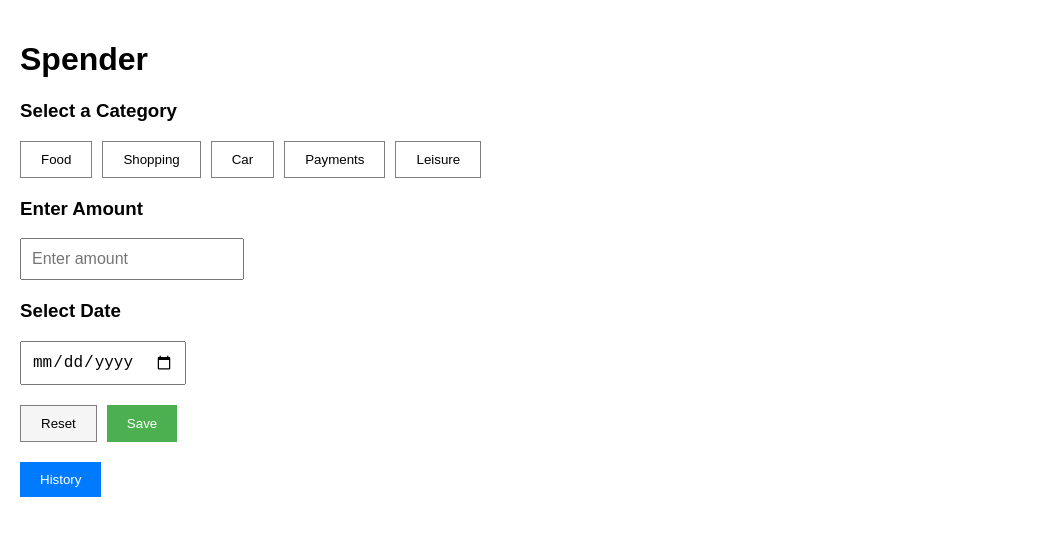
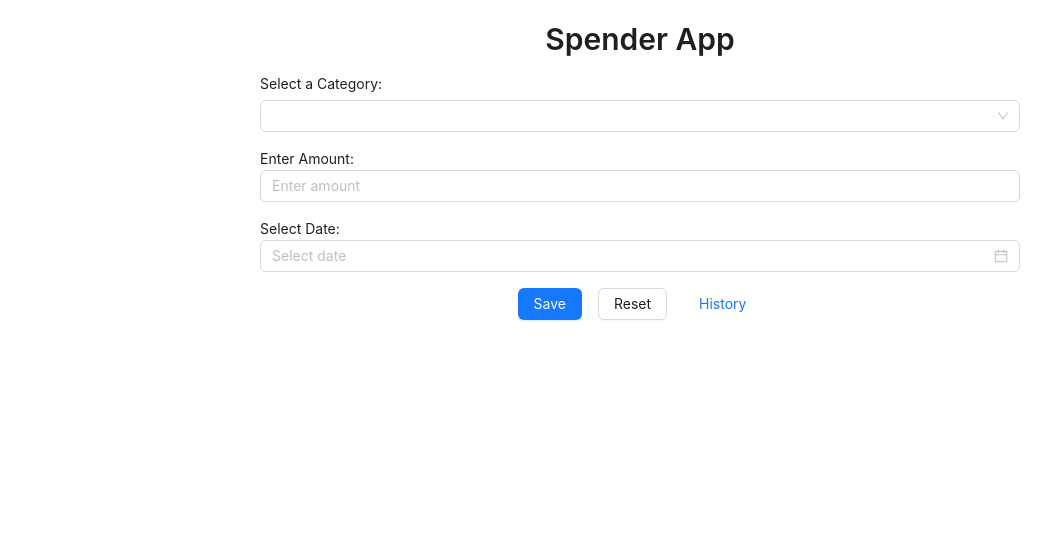
Before and after one commit to GoharSargsyan32/DailySpender, a React (Create React App) app: page / in a window 1280 px wide. Shown: the top 536 px of the page, without its empty margins (0-1063 px from the left). Built offline with nearby package versions, Linux system fonts and the light colour scheme.

Commit message:
Create app design using Ant Design

```diff
--- a/src/App.js
+++ b/src/App.js
@@ -1,44 +1,51 @@
 import React, { useState } from "react";
+import {
+  Button,
+  Select,
+  Input,
+  DatePicker,
+  List,
+  Typography,
+  message,
+  Row,
+  Col,
+} from "antd";
 import { ref, push, get } from "firebase/database";
 import database from "./firebaseConfig";
-import CategorySelector from "./components/CategorySelector";
-import InputField from "./components/InputField";
-import DatePicker from "./components/DatePicker";
-import ActionButtons from "./components/ActionButtons";
-import RecordList from "./components/RecordList";
+import "antd/dist/reset.css";
+
+const { Option } = Select;
 
 function App() {
   const [selectedCategory, setSelectedCategory] = useState("");
   const [amount, setAmount] = useState("");
-  const [date, setDate] = useState("");
+  const [date, setDate] = useState(null);
   const [records, setRecords] = useState([]);
   const [showHistory, setShowHistory] = useState(false);
 
-  // Сохранение данных в Firebase
   const handleSave = async () => {
     if (selectedCategory && amount && date) {
       const newRecord = {
         category: selectedCategory,
         amount: parseFloat(amount),
-        date,
+        date: date.format("YYYY-MM-DD"),
       };
 
       try {
         await push(ref(database, "records"), newRecord);
-        alert("Record saved successfully!");
+        message.success("Record saved successfully!");
         setSelectedCategory("");
         setAmount("");
-        setDate("");
+        setDate(null);
       } catch (error) {
-        console.error("Error saving record:", error);
-        alert("Failed to save record.");
+        console.error("Error saving record:", error.message);
+        message.error(`Failed to save record: ${error.message}`);
       }
     } else {
-      alert("Please fill in all fields!");
+      message.warning("Please fill in all fields!");
     }
   };
 
-  // Загрузка данных из Firebase
   const fetchRecords = async () => {
     try {
       const snapshot = await get(ref(database, "records"));
@@ -49,61 +56,104 @@ function App() {
         setShowHistory(true);
       } else {
         setRecords([]);
-        alert("No records found.");
+        message.info("No records found.");
       }
     } catch (error) {
-      console.error("Error fetching records:", error);
-      alert("Failed to load records.");
+      console.error("Error fetching records:", error.message);
+      message.error(`Failed to fetch records: ${error.message}`);
     }
   };
 
   const handleReset = () => {
     setSelectedCategory("");
     setAmount("");
-    setDate("");
+    setDate(null);
   };
 
   return (
-    <div style={{ fontFamily: "Arial, sans-serif", padding: "20px" }}>
-      <h1>Spender</h1>
+    <div style={{ maxWidth: "800px", margin: "0 auto", padding: "20px" }}>
+      <Typography.Title level={2} style={{ textAlign: "center" }}>
+        Spender App
+      </Typography.Title>
+
       {!showHistory ? (
         <>
-          <CategorySelector
-            selectedCategory={selectedCategory}
-            setSelectedCategory={setSelectedCategory}
-          />
-          <InputField amount={amount} setAmount={setAmount} />
-          <DatePicker date={date} setDate={setDate} />
-          <ActionButtons handleSave={handleSave} handleReset={handleReset} />
-          <button
-            onClick={fetchRecords}
-            style={{
-              padding: "10px 20px",
-              background: "#007BFF",
-              color: "white",
-              border: "none",
-              cursor: "pointer",
-            }}
-          >
-            History
-          </button>
+          <Row gutter={[16, 16]}>
+            <Col span={24}>
+              <Typography.Text>Select a Category:</Typography.Text>
+              <Select
+                value={selectedCategory}
+                onChange={setSelectedCategory}
+                style={{ width: "100%", marginTop: "5px" }}
+                placeholder="Select a category"
+              >
+                <Option value="Food">Food</Option>
+                <Option value="Shopping">Shopping</Option>
+                <Option value="Car">Car</Option>
+                <Option value="Payments">Payments</Option>
+                <Option value="Leisure">Leisure</Option>
+              </Select>
+            </Col>
+
+            <Col span={24}>
+              <Typography.Text>Enter Amount:</Typography.Text>
+              <Input
+                value={amount}
+                onChange={(e) => setAmount(e.target.value)}
+                type="number"
+                placeholder="Enter amount"
+              />
+            </Col>
+
+            <Col span={24}>
+              <Typography.Text>Select Date:</Typography.Text>
+              <DatePicker
+                value={date}
+                onChange={setDate}
+                style={{ width: "100%" }}
+              />
+            </Col>
+
+            <Col span={24}>
+              <Row gutter={[16, 16]} justify="center">
+                <Col>
+                  <Button type="primary" onClick={handleSave}>
+                    Save
+                  </Button>
+                </Col>
+                <Col>
+                  <Button onClick={handleReset} type="default">
+                    Reset
+                  </Button>
+                </Col>
+                <Col>
+                  <Button onClick={fetchRecords} type="link">
+                    History
+                  </Button>
+                </Col>
+              </Row>
+            </Col>
+          </Row>
         </>
       ) : (
         <>
-          <RecordList records={records} />
-          <button
+          <Typography.Title level={4}>Saved Records</Typography.Title>
+          <List
+            bordered
+            dataSource={records}
+            renderItem={(record) => (
+              <List.Item>
+                {record.category} - ${record.amount} on {record.date}
+              </List.Item>
+            )}
+          />
+          <Button
             onClick={() => setShowHistory(false)}
-            style={{
-              padding: "10px 20px",
-              background: "#007BFF",
-              color: "white",
-              border: "none",
-              cursor: "pointer",
-              marginTop: "20px",
-            }}
+            type="primary"
+            style={{ marginTop: "20px" }}
           >
             Back
-          </button>
+          </Button>
         </>
       )}
     </div>
```
